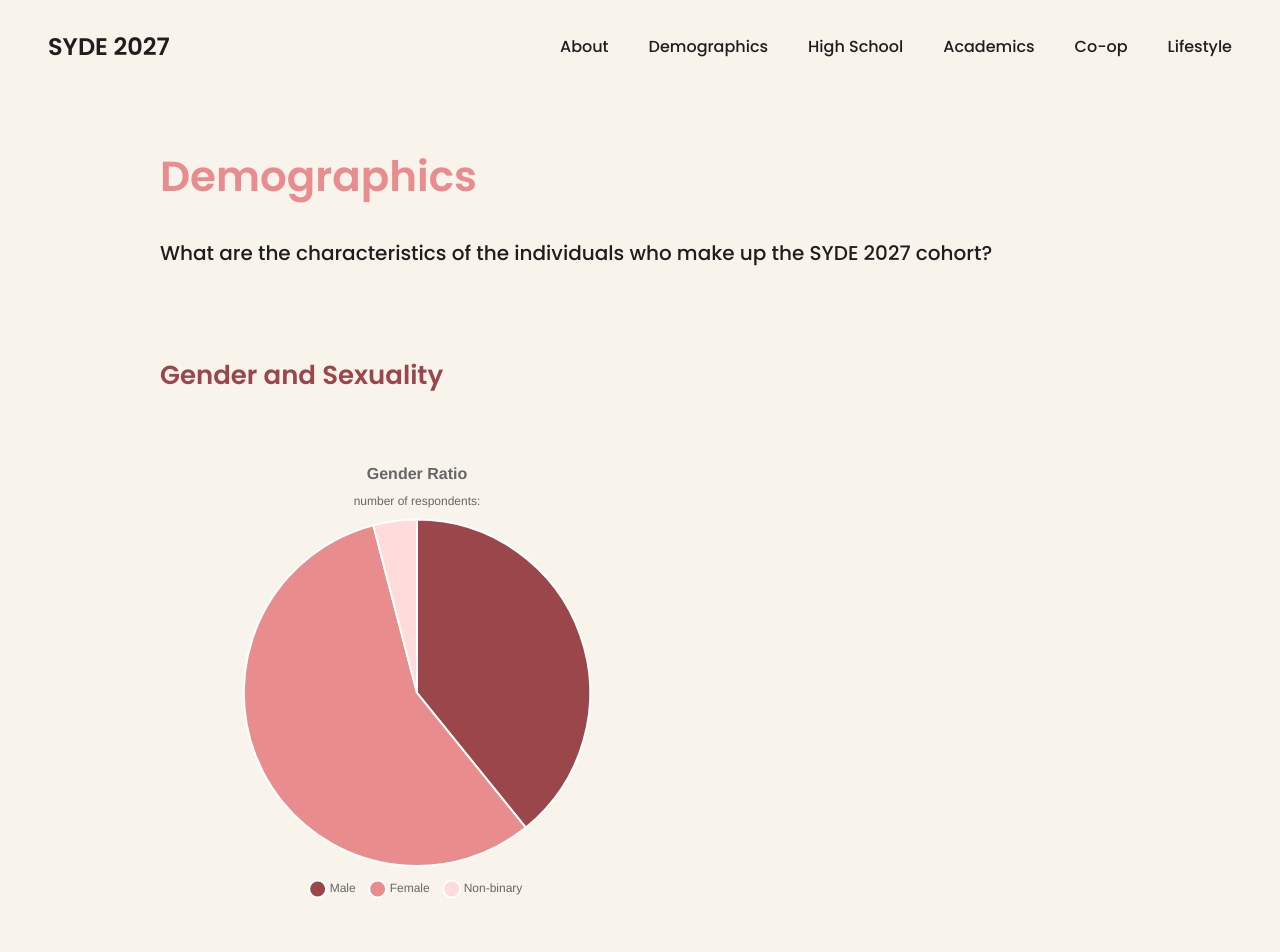
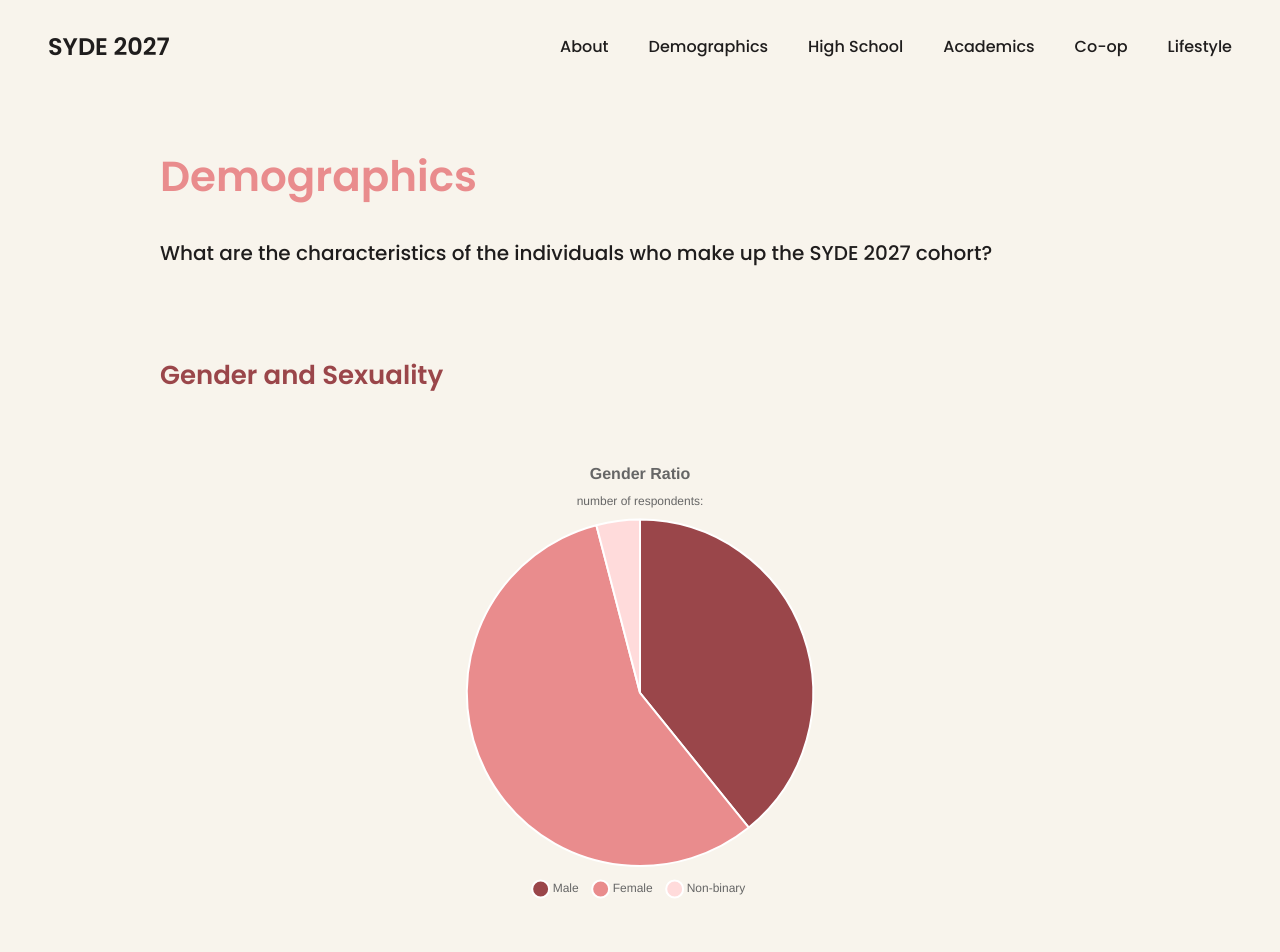
Before and after one commit to shelleychen318/syde27-class-profile, a Next.js app: page /demographics in a window 1280 px wide. Shown: the top 952 px of the page. Built offline with nearby package versions, Linux system fonts and the light colour scheme.

Commit message:
refractoring

```diff
--- a/components/charts/Chart.jsx
+++ b/components/charts/Chart.jsx
@@ -3,8 +3,6 @@ import PieChart from "./PieChart";
 import styles from "./Chart.module.scss";
 
 const Chart = ({ type, data, position, options }) => {
-
-  // const chartPosition = position;
 
   switch (type) {
     case "pie":
--- a/components/charts/Chart.module.scss
+++ b/components/charts/Chart.module.scss
@@ -1,6 +1,7 @@
 .chart {
   margin-bottom: 64px;
   padding: 2rem 2rem;
+  margin: auto 10px;
 }
 
 .left {
--- a/components/charts/PieChart.jsx
+++ b/components/charts/PieChart.jsx
@@ -2,7 +2,6 @@ import React, { useState } from "react";
 import "chart.js/auto";
 import { Pie } from "react-chartjs-2";
 import styles from "./Chart.module.scss";
-
 
 const PieChart = ({ data }) => {
   return (
--- a/pages/demographics/index.js
+++ b/pages/demographics/index.js
@@ -43,7 +43,7 @@ export default function Demographics() {
 
           {/* <PieChart data={data} options={options} className={styles.left}/> */}
 
-          <div>
+          <div className={styles.doubleChart}>
             <Chart type="pie" data={genderData} position="left" />
             <Chart type="pie" data={sexualityData} position="right" />
           </div>
--- a/pages/profile.module.scss
+++ b/pages/profile.module.scss
@@ -38,7 +38,7 @@
     color: #b491c8;
   }
   h3 {
-    color: #6F5082;
+    color: #6f5082;
   }
 }
 
@@ -50,3 +50,7 @@
     color: var(--secondary);
   }
 }
+
+.doubleChart {
+  text-align: center;
+}
--- a/styles/globals.scss
+++ b/styles/globals.scss
@@ -17,6 +17,11 @@
   background-color: var(--bg);
   scroll-behavior: smooth;
 }
+
+* {
+  box-sizing: content-box;
+}
+
 
 html,
 body {
```
Also changed, not shown: styles/Home.module.scss (+2 -11 lines).
